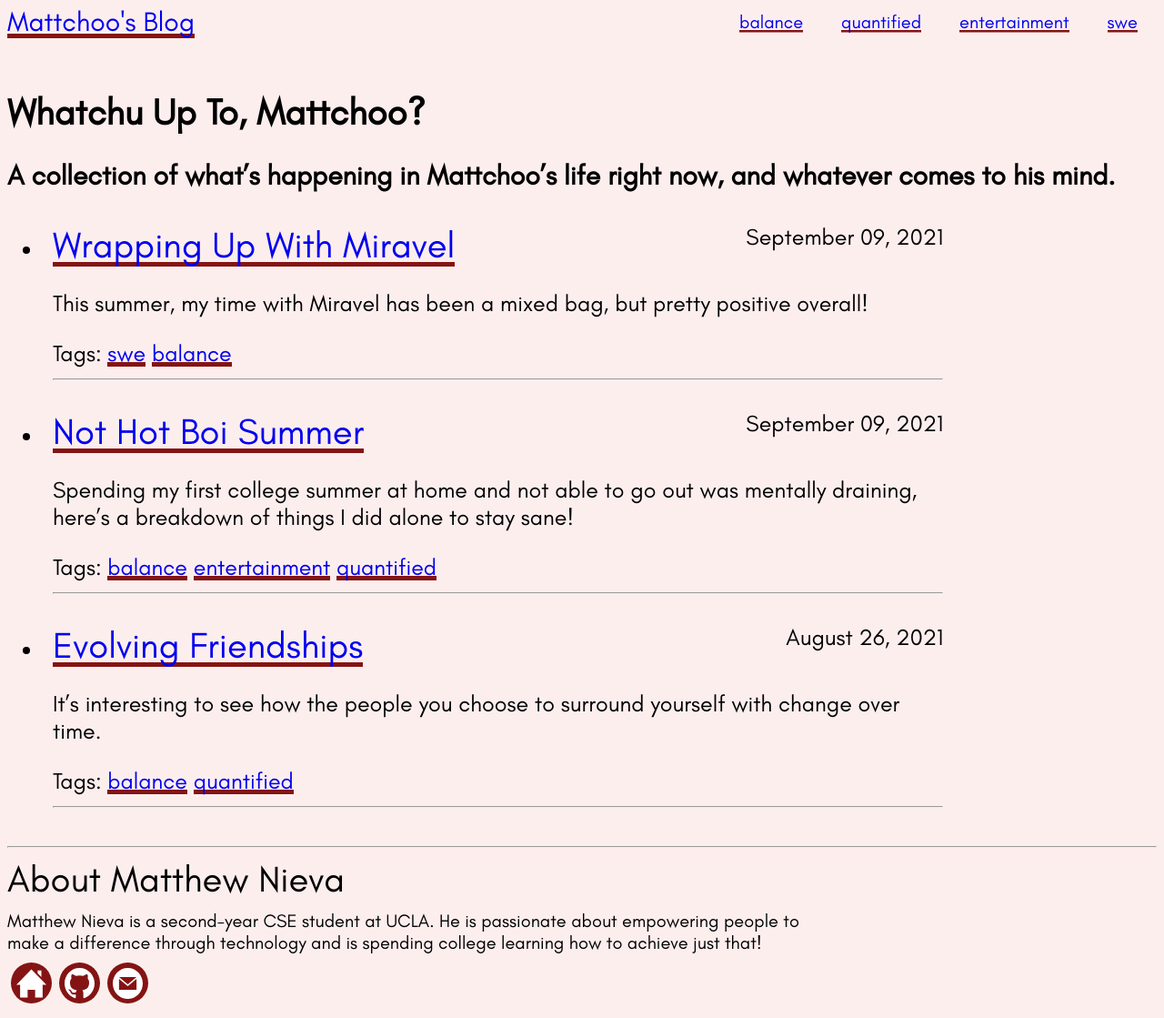
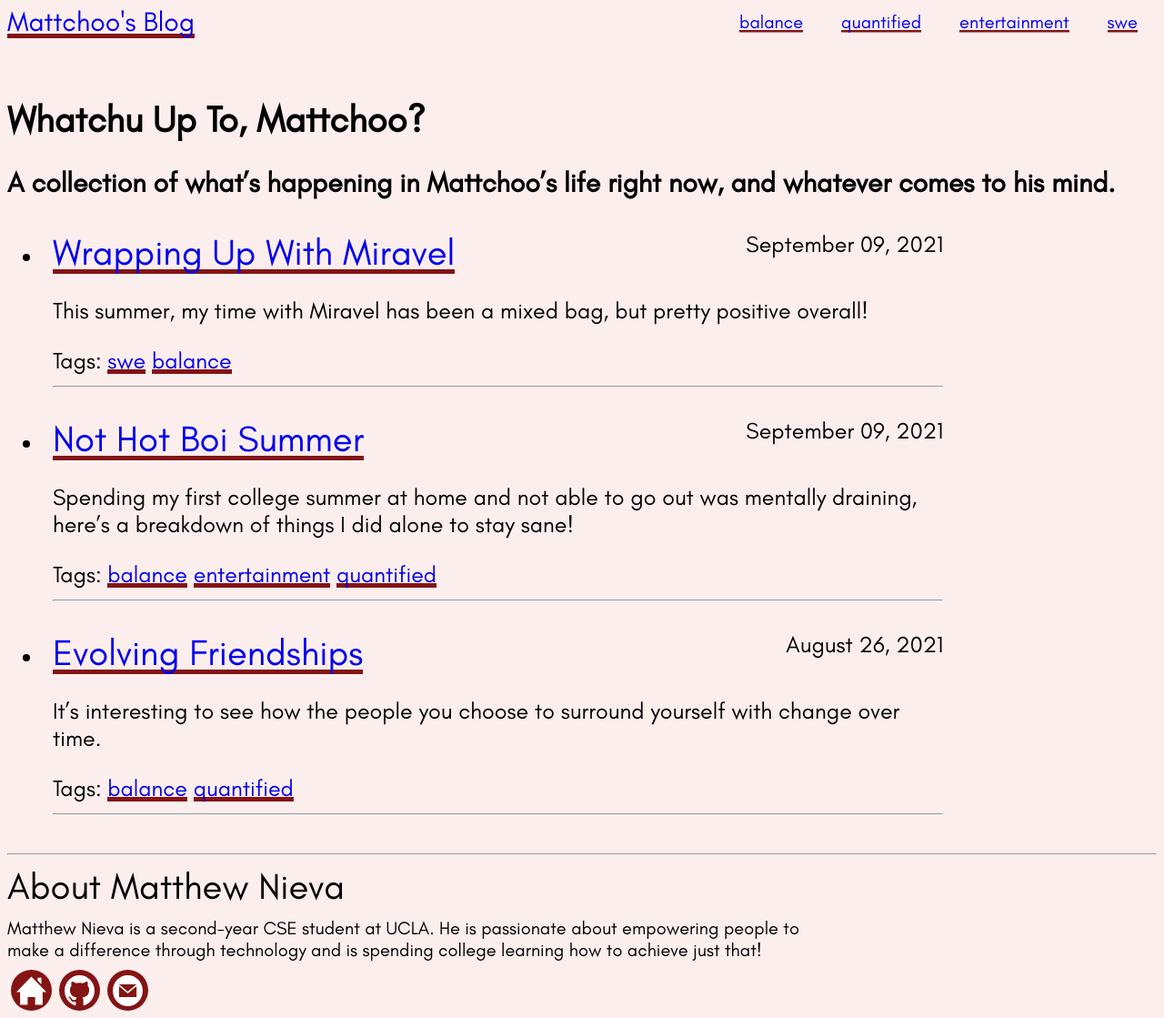
Before and after one commit to matthewcn56/whatcha-up-to-mattchoo, a Jekyll site: the page built from index.md, in a window 1280 px wide and 1119 px high. Shown: the whole window at 91% size. Built offline with Jekyll 4.4.1, drawn with Linux system fonts in a browser that asks for light colours.

Commit message:
minor padding

```diff
--- a/_sass/main.scss
+++ b/_sass/main.scss
@@ -161,7 +161,7 @@ footer {
 }
 
 .main-body {
-  padding-top: 4rem;
+  padding-top: 4.5rem;
 }
 
 hr {
```
